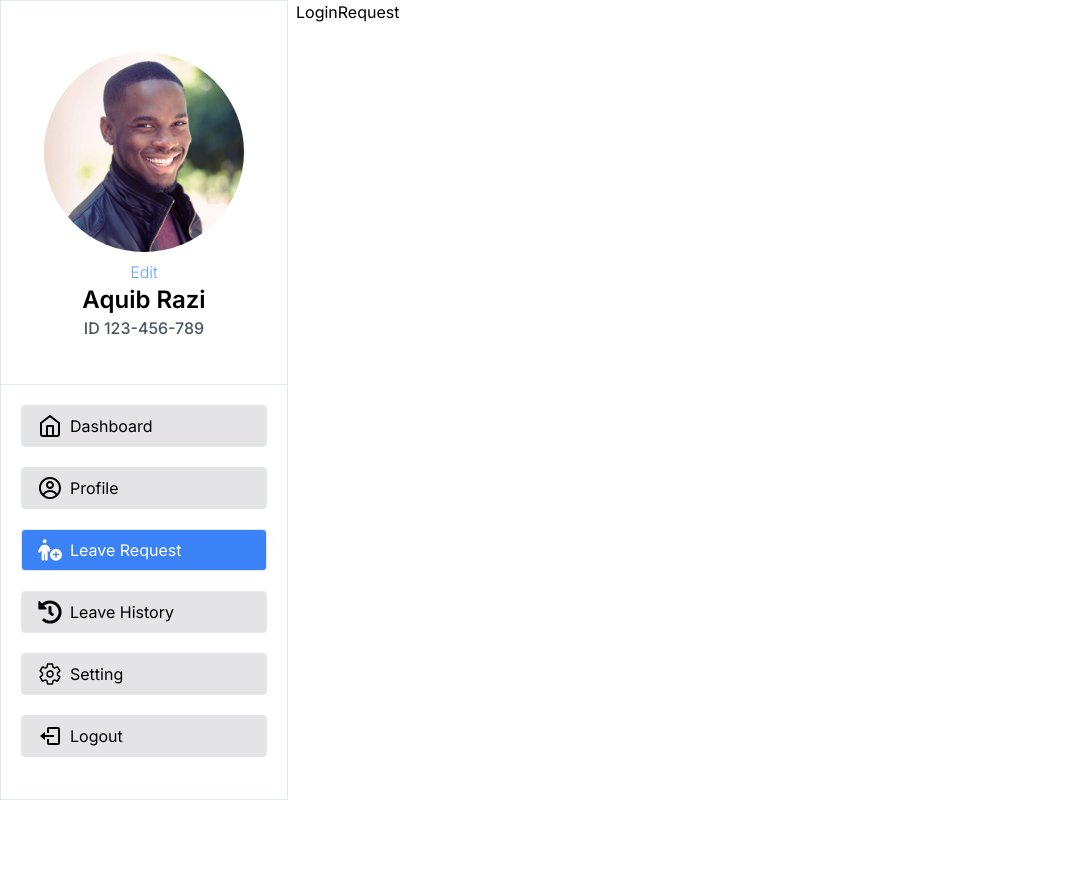
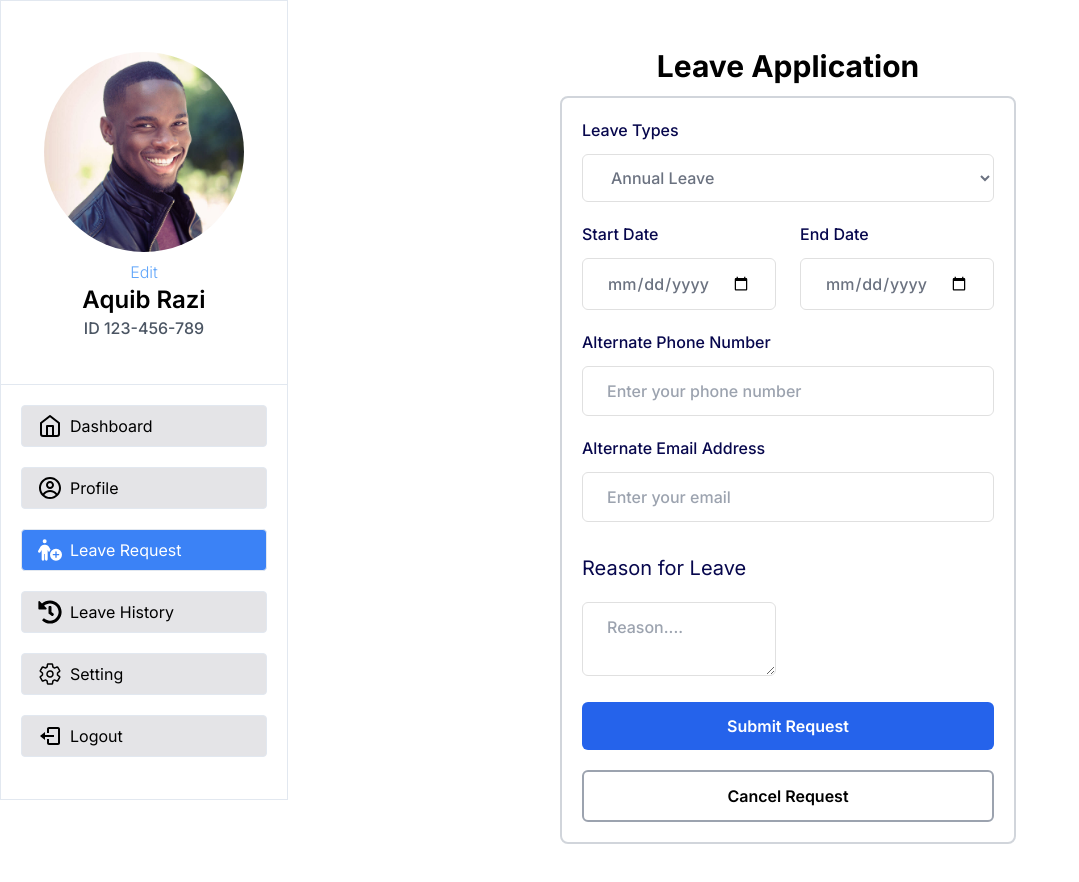
Before and after one commit to Aq7853gehc/leave_sm, a Next.js app: page /user/leavesrequest in a window 1280 px wide. Shown: the top 882 px of the page, without its empty margins (0-1079 px from the left). Before the commit the page ends 800 px from the top, so only its background shows below. Built offline with nearby package versions, Linux system fonts and the light colour scheme.

Commit message:
add leaverequest

```diff
--- a/app/user/leavesrequest/page.tsx
+++ b/app/user/leavesrequest/page.tsx
@@ -1,9 +1,142 @@
 import React from 'react'
 
-const LoginRequest = () => {
-  return (
-    <div>LoginRequest</div>
-  )
+ const LeaveRequest = () => {
+    return (
+<div className='w-full h-full flex justify-center items-center'>
+        <div className="flex items-center justify-center flex-col p-12">
+            <div className='flex w-full justify-center items-center font-bold mb-3'>
+                <h1 className='text-3xl'>Leave Application</h1>
+            </div>
+            <div className="mx-auto w-full max-w-[550px] p-5 border-2 rounded-lg border-gray-300 bg-white">
+                <form action="https://formbold.com/s/FORM_ID" method="POST">
+                    <div className="mb-5">
+                        <label
+                            htmlFor=''
+                            className="mb-3 block text-base font-medium text-[#07074D]"
+                        >
+                            Leave Types
+                        </label>
+                        <select className="w-full rounded-md border border-[#e0e0e0] bg-white py-3 px-6 text-base font-medium text-[#6B7280] outline-none focus:border-blue-600 focus:shadow-md" name="" id="">
+                            <option value="">Annual Leave</option>
+                            <option value="">Sick Leave</option>
+                            <option value="">Maternity Leave</option>
+                            <option value="">Paternity Leave</option>
+                            <option value="">Parental Leave</option>
+                            <option value="">Bereavement Leave</option>
+                            <option value="">Compassionate Leave</option>
+                            <option value="">Personal Leave</option>
+                            <option value="">Unpaid Leave</option>
+                            <option value="">Study Leave</option>
+                            <option value="">Medical Leave</option>
+                            <option value="">Public Holiday Leave</option>
+                            <option value="">Others</option>
+                        </select>
+                    </div>
+                    <div className="-mx-3 flex flex-wrap">
+                        <div className="w-full px-3 sm:w-1/2">
+                            <div className="mb-5">
+                                <label
+                                    htmlFor=''
+                                    className="mb-3 block text-base font-medium text-[#07074D]"
+                                >
+                                    Start Date
+                                </label>
+                                <input
+                                    type="date"
+                                    name="date"
+                                    id="date"
+                                    className="w-full rounded-md border border-[#e0e0e0] bg-white py-3 px-6 text-base font-medium text-[#6B7280] outline-none focus:border-blue-600 focus:shadow-md"
+                                />
+                            </div>
+                        </div>
+                        <div className="w-full px-3 sm:w-1/2">
+                            <div className="mb-5">
+                                <label
+                                    htmlFor=''
+                                    className="mb-3 block text-base font-medium text-[#07074D]"
+                                >
+                                    End Date
+                                </label>
+                                <input
+                                    type="date"
+                                    name="date"
+                                    id="date"
+                                    className="w-full rounded-md border border-[#e0e0e0] bg-white py-3 px-6 text-base font-medium text-[#6B7280] outline-none focus:border-blue-600 focus:shadow-md"
+                                />
+                            </div>
+                        </div>
+
+                    </div>
+                    <div className="mb-5">
+                        <label
+                            htmlFor=''
+                            className="mb-3 block text-base font-medium text-[#07074D]"
+                        >
+                            Alternate  Phone Number
+                        </label>
+                        <input
+                            type="text"
+                            name="phone"
+                            id="phone"
+                            placeholder="Enter your phone number"
+                            className="w-full rounded-md border border-[#e0e0e0] bg-white py-3 px-6 text-base font-medium text-[#6B7280] outline-none focus:border-blue-600 focus:shadow-md"
+                        />
+                    </div>
+                    <div className="mb-5">
+                        <label
+                            htmlFor=''
+                            className="mb-3 block text-base font-medium text-[#07074D]"
+                        >
+                            Alternate Email Address
+                        </label>
+                        <input
+                            type="email"
+                            name="email"
+                            id="email"
+                            placeholder="Enter your email"
+                            className="w-full rounded-md border border-[#e0e0e0] bg-white py-3 px-6 text-base font-medium text-[#6B7280] outline-none focus:border-blue-600 focus:shadow-md"
+                        />
+                    </div>
+                    <div className="mb-5 pt-3">
+                        <label
+                            className="mb-5 block text-base text-[#07074D] sm:text-xl"
+                        >
+                            Reason for Leave
+                        </label>
+                        <div className="-mx-3 flex flex-wrap">
+
+                            <div className="w-full px-3 sm:w-1/2">
+
+                                <textarea
+                                    placeholder="Reason...."
+
+                                    className="w-full rounded-md border border-[#e0e0e0] bg-white py-3 px-6 text-base font-medium text-[#6B7280] outline-none focus:border-blue-600 focus:shadow-md"
+                                />
+                            </div>
+                        </div>
+                    </div>
+
+
+                    <div className='flex flex-col gap-5'>
+                        <div>
+                            <button
+                                className="hover:bg-transparent hover:text-black hover:border-2 hover:border-gray-400 w-full rounded-md bg-blue-600 py-3 px-8 text-center text-base font-semibold text-white outline-none"
+                            >
+                                Submit Request
+                            </button>
+                        </div>
+                        <div>
+                            <button
+                                className="hover:bg-blue-600 hover:text-white w-full  rounded-md py-3 px-8 text-center text-base border-2 font-semibold border-gray-400"
+                            >
+                                Cancel Request
+                            </button>
+                        </div>
+                    </div>
+                </form>
+            </div>
+        </div>
+        </div>
+    )
 }
-
-export default LoginRequest
+export default LeaveRequest
```
Also changed, not shown: 1 other file (tests, documents, lock files or other folders).
